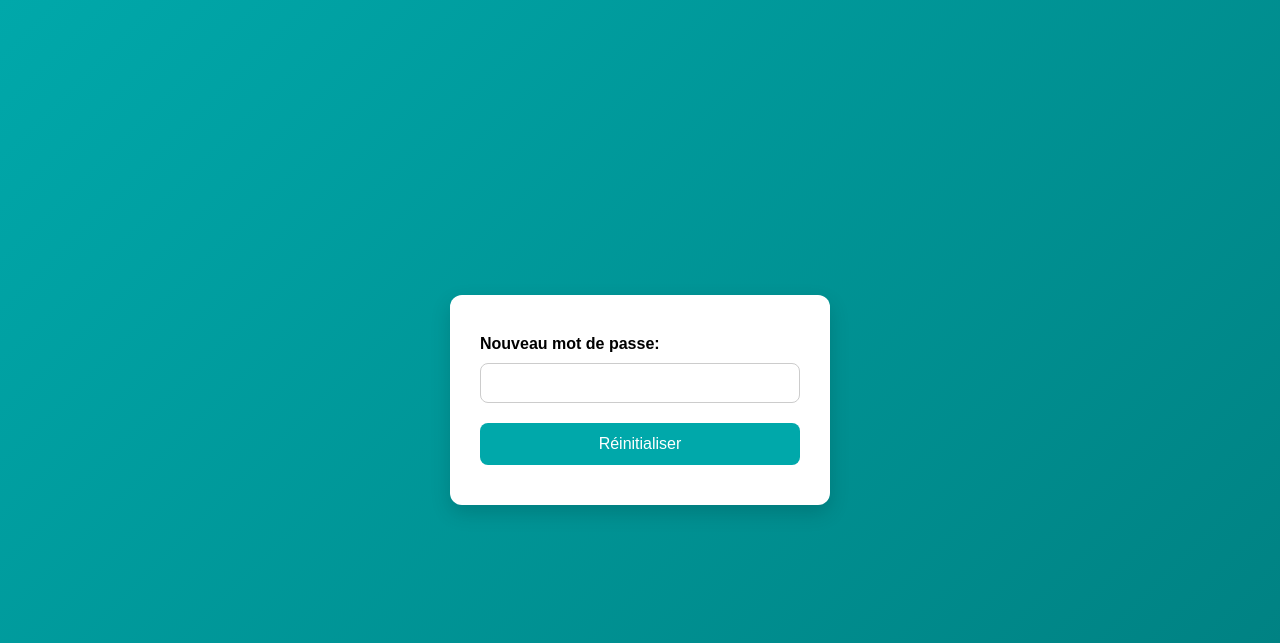
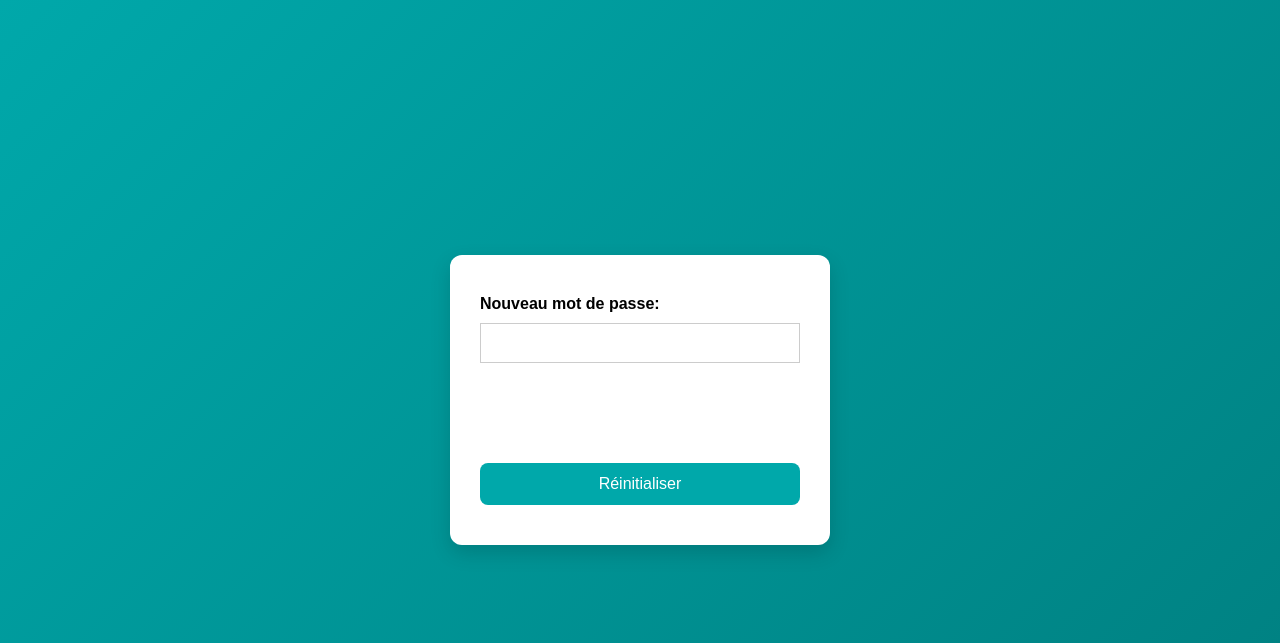
Before and after one commit to OTISDav/UbuntuThesisBackend, a Django app: page /reset-password/ in a window 1280 px wide. Shown: the top 643 px of the page. Run offline with Django 5.2, Linux system fonts and the light colour scheme; parts of the project's set-up code (start-up, migrations or seed data) failed here and were passed over.

Commit message:
mdp oublie

```diff
--- a/users/templates/reset_password.html
+++ b/users/templates/reset_password.html
@@ -33,8 +33,8 @@
       padding: 10px;
       font-size: 16px;
       border: 1px solid #ccc;
-      border-radius: 8px;
-      margin-bottom: 20px;
+      border-radius: 8x;
+      margin-bottom: 100px;
       outline: none;
       transition: border-color 0.3s;
     }
```
